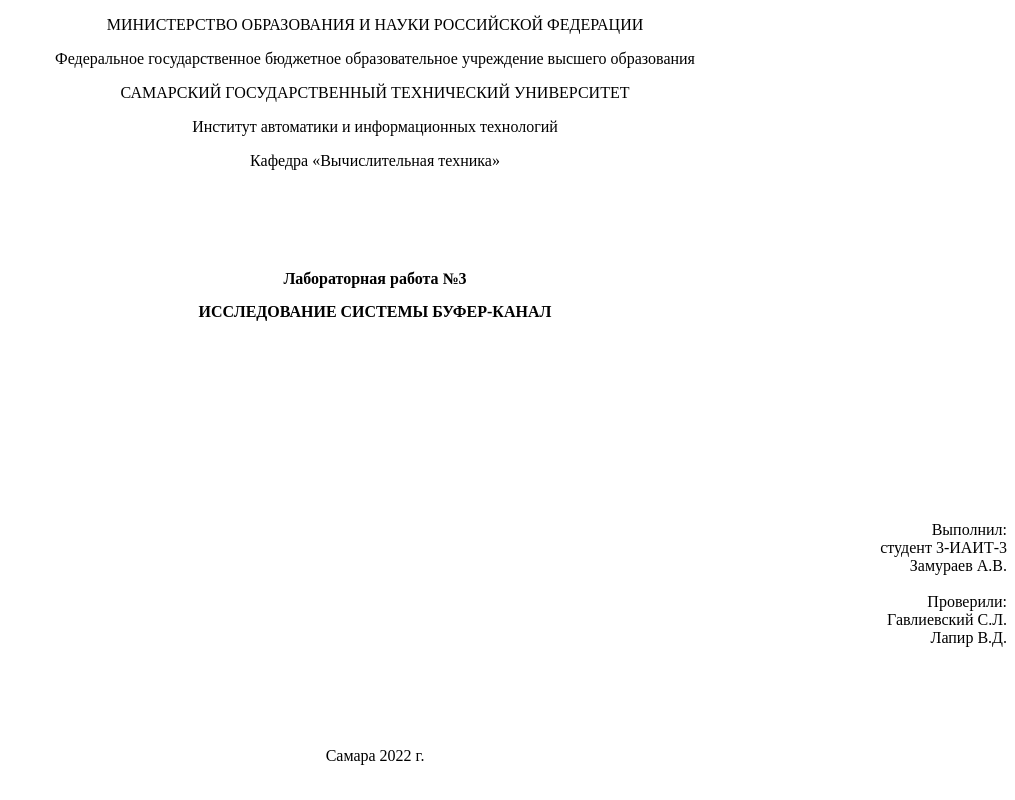
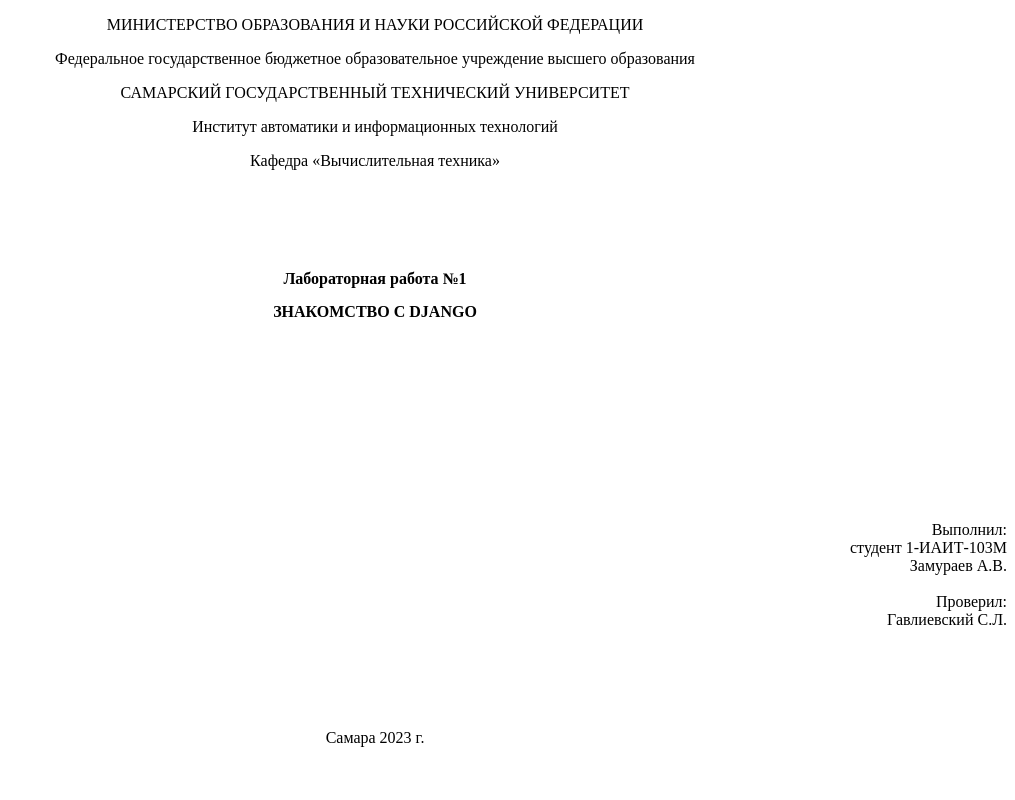
Before and after one commit to Lexus2077/Gavlievsky, a Django app: page / in a window 1280 px wide. Shown: the whole page, without its empty margins (265-1280 px from the left). Run offline with Django 4.2, Linux system fonts and the light colour scheme.

Commit message:
NewTitle

```diff
--- a/django_project/templates/index.html
+++ b/django_project/templates/index.html
@@ -7,24 +7,23 @@
 <body>
 
 <div style="display: block; margin-bottom: 50px; margin-left: auto; margin-right: auto">
-
     <p style= "text-align: center";>МИНИСТЕРСТВО ОБРАЗОВАНИЯ И НАУКИ РОССИЙСКОЙ ФЕДЕРАЦИИ</p>
     <p style= "text-align: center";>Федеральное государственное бюджетное образовательное учреждение высшего образования</p>
     <p style= "text-align: center";>САМАРСКИЙ ГОСУДАРСТВЕННЫЙ ТЕХНИЧЕСКИЙ УНИВЕРСИТЕТ</p>
     <p style= "text-align: center";>Институт автоматики и информационных технологий</p>
     <p style= "text-align: center";>Кафедра «Вычислительная техника»</p>
 </div>
-<div style="margin-bottom: 15px; margin-top: 100px;"><b><center>Лабораторная работа №3</b></div>
+<div style="margin-bottom: 15px; margin-top: 100px;"><b><center>Лабораторная работа №1</b></div>
 
-<b><center>ИССЛЕДОВАНИЕ СИСТЕМЫ БУФЕР-КАНАЛ</b>
+<b><center>ЗНАКОМСТВО С DJANGO</center></b>
 
-<span style="display: block; horizontal-align: right; text-align: right; margin-top: 200px;">Выполнил: <br>студент 3-ИАИТ-3  <br>
+<span style="display: block; horizontal-align: right; text-align: right; margin-top: 200px; Б">Выполнил: <br>студент 1-ИАИТ-103М  <br>
 Замураев А.В.  <br>
  </span><br>
 
-<div style="display: block; horizontal-align: right; text-align: right; margin-bottom: 100px;">Проверили: <br>
-Гавлиевский С.Л. <br>
-Лапир В.Д. </div>
-    <span><center>Самара 2022 г.</span>
+<div style="display: block; horizontal-align: right; text-align: right; margin-bottom: 100px;">Проверил: <br>
+Гавлиевский С.Л.
+</div>
+    <span><center>Самара 2023 г.</span>
 </body>
 </html>
```
